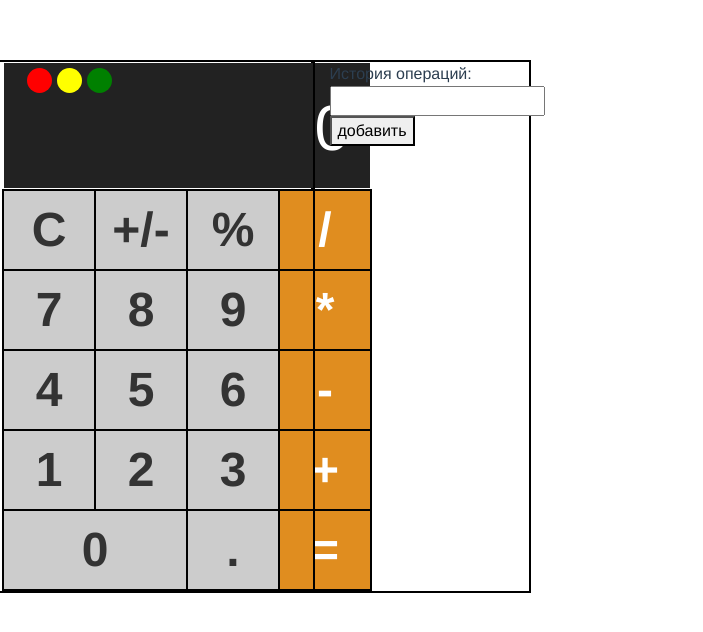
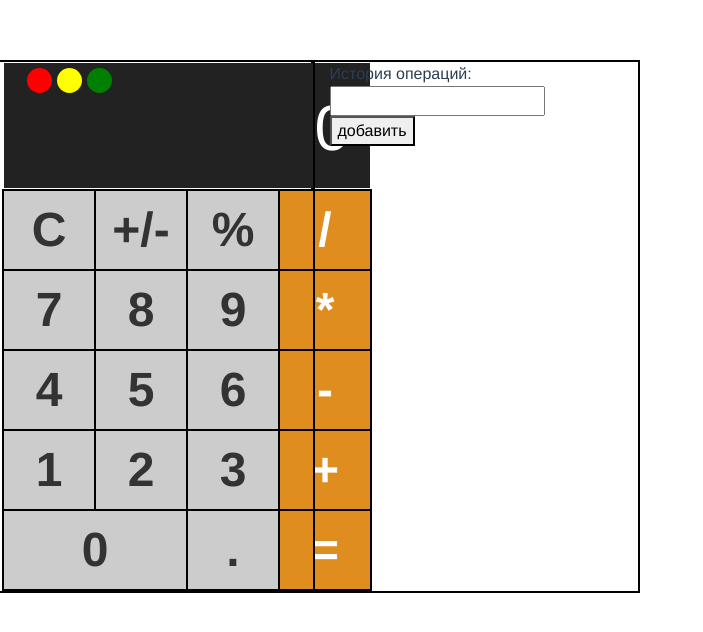
Before and after one commit to Altman13/calculator, a Vue app: page / in a window 1280 px wide. Shown: the top 632 px of the page, without its empty margins (0-703 px from the left). Built offline with nearby package versions, Linux system fonts and the light colour scheme; what vuefire would draw is missing.

Commit message:
firebase read/create

```diff
--- a/package.json
+++ b/package.json
@@ -40,10 +40,13 @@
       "plugin:vue/essential",
       "eslint:recommended"
     ],
-    "rules": {},
+    "rules": {
+      "no-console": "off"
+    },
     "parserOptions": {
       "parser": "babel-eslint"
     }
+
   },
   "browserslist": [
     "> 1%",
--- a/src/components/History.vue
+++ b/src/components/History.vue
@@ -1,13 +1,13 @@
 <template>
-  <div class="col-lg-2">
+  <div class="col-lg-3">
     История операций:
     <ul v-for="result in allHistory" :key="result.id">
       <li>{{result}}</li>
     </ul>
     <div>
-      <form @submit="addLocation(name)">
+      <form>
         <input v-model="name" />
-        <button type="submit">добавить</button>
+        <button type="submit" @click.prevent="addLocation(name)">добавить</button>
       </form>
       <article v-for="(hist, idx) in history" :key="idx">
         <h1>{{ hist.test }}</h1>
@@ -19,11 +19,13 @@
 <script>
 import { mapGetters } from "vuex";
 import { db } from "../main";
+
 export default {
   data() {
     return {
       history: [],
-      name: ""
+      name: "",
+      newTodo: "",
     };
   },
   firestore() {
@@ -32,15 +34,17 @@ export default {
     };
   },
   methods: {
+
     addLocation(test) {
-      // <-- новый метод
-      //const createdAt = new Date()
       db.collection("history").add({ test });
     }
   },
   computed: {
     ...mapGetters(["allHistory"])
-  }
+  },
+  mounted () {
+
+  },
 };
 </script>
 
@@ -50,7 +54,7 @@ li {
   margin-left: -40px;
   line-height: 6px;
 }
-.col-lg-2 {
+.col-lg-3 {
   text-align: left;
   border: solid 2px black;
 }
```
